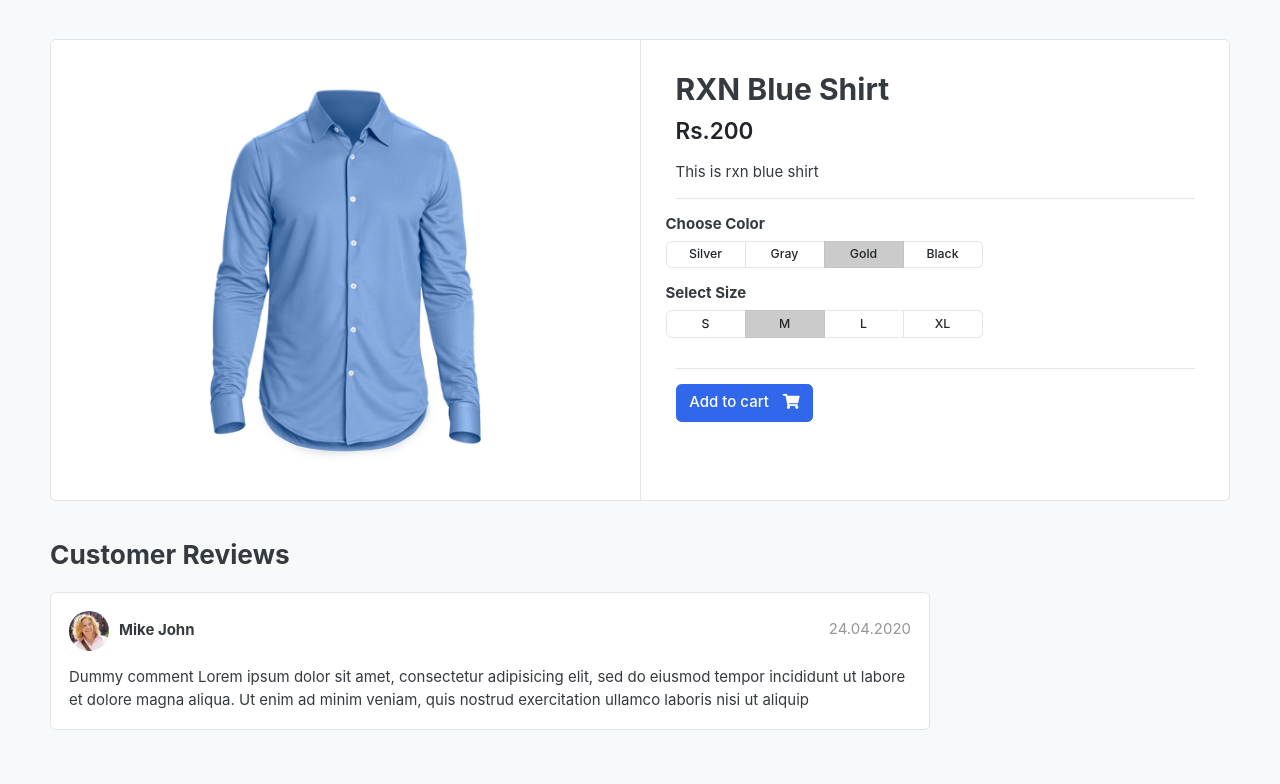
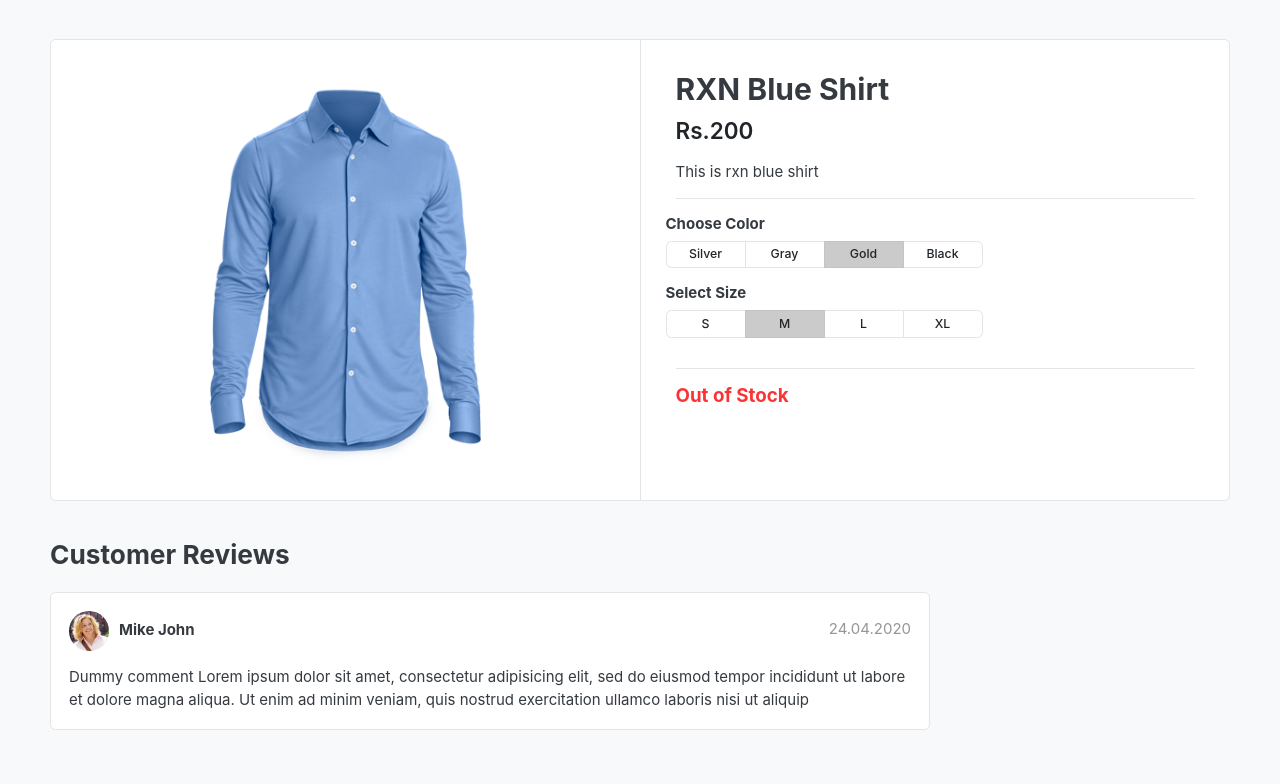
Before and after one commit to ParvMethi/ECommerce-Django, a Django app: a page that uses templates/store/product_detail.html in a window 1280 px wide. Shown: the part 119-903 px from the top of the page. Run offline with Django 4.2, Linux system fonts and the light colour scheme; data comes from the database, SQL or seed files in the repository; both versions use the stored data as it was after the commit; some libraries are stand-ins or nearby versions; some web fonts are replaced.

Commit message:
handle_out_of_stock

```diff
--- a/templates/store/product_detail.html
+++ b/templates/store/product_detail.html
@@ -68,8 +68,12 @@
             </div>
         </div> <!-- row.// -->
         <hr>
+        {% if single_product.stock <= 0 %}
+        <h5 class='text-danger'>Out of  Stock</h5>
+        {% else %}
         <a href="./product-detail.html" class="btn  btn-primary"> <span class="text">Add to cart</span> <i class="fas fa-shopping-cart"></i>  </a>
-    </article> <!-- product-info-aside .// -->
+        {% endif %}
+      </article> <!-- product-info-aside .// -->
             </main> <!-- col.// -->
         </div> <!-- row.// -->
     </div> <!-- card.// -->
```
Also changed, not shown: db.sqlite3.
